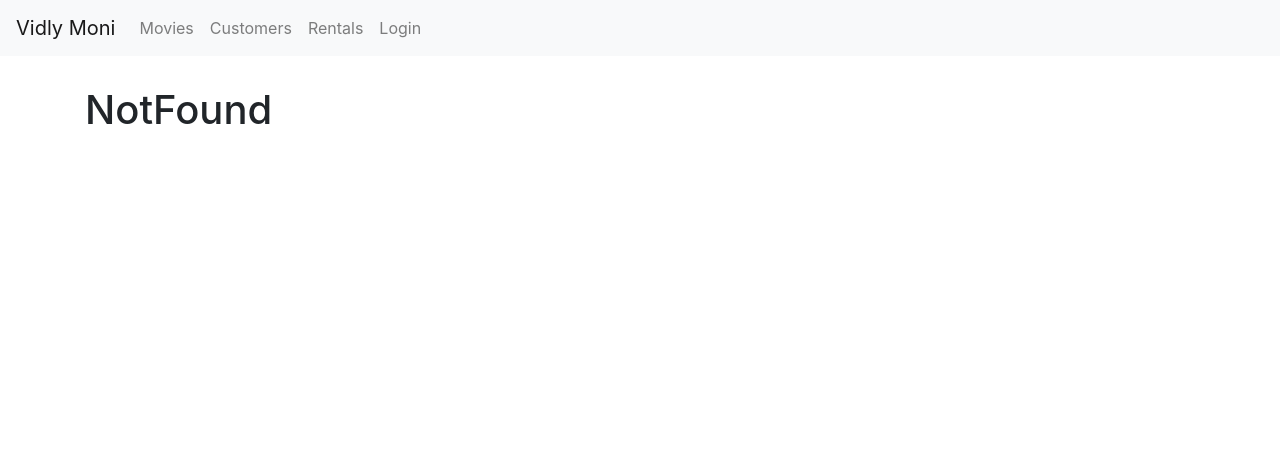
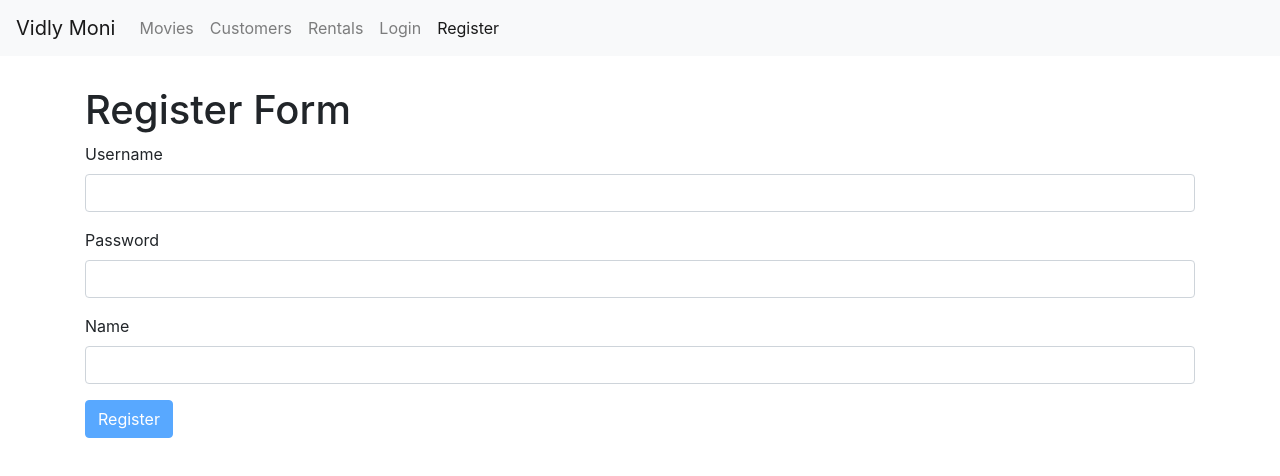
Before and after one commit to MonaliGanganeNeosoft/React-all, a React (Create React App) app: page /register in a window 1280 px wide. Before the commit this address led to /not-found. Shown: the top 476 px of the page. Built offline with nearby package versions, Linux system fonts and the light colour scheme.

Commit message:
Registerform is done

```diff
--- a/src/App.js
+++ b/src/App.js
@@ -7,6 +7,7 @@ import NotFound from "./components/notFound";
 import NavBar from "./components/navBar";
 import MovieForm from "./components/movieForm";
 import LoginForm from "./components/loginForm";
+import RegisterForm from "./components/registerForm";
 
 function App() {
   return (
@@ -15,6 +16,7 @@ function App() {
       <main className="container">
         <Switch>
           <Route path="/login" component={LoginForm} />
+          <Route path="/register" component={RegisterForm} />
           <Route path="/movies/:id" component={MovieForm} />
           <Route path="/movies" component={Movies}></Route>
           <Route path="/customers" component={Customers}></Route>
--- a/src/components/navBar.jsx
+++ b/src/components/navBar.jsx
@@ -31,6 +31,9 @@ const NavBar = () => {
           <NavLink className="nav-link" to="/login">
             Login
           </NavLink>
+          <NavLink className="nav-link" to="/register">
+            Register
+          </NavLink>
         </div>
       </div>
     </nav>
--- /dev/null
+++ b/src/components/registerForm.jsx
@@ -0,0 +1,36 @@
+import React from "react";
+import Joi from "joi-browser";
+import Form from "./common/form";
+
+class RegisterForm extends Form {
+  state = {
+    data: { username: "", password: "", name: "" },
+    errors: {},
+  };
+
+  schema = {
+    username: Joi.string().required().email().label("Uername"),
+    password: Joi.string().required().min(5).label("Password"),
+    name: Joi.string().required().label("Name"),
+  };
+  doSubmit = () => {
+    //call the server
+
+    console.log("Submiited");
+  };
+  render() {
+    return (
+      <>
+        <h1>Register Form</h1>
+        <form onSubmit={this.handleSubmit}>
+          {this.renderInput("username", "Username")}
+          {this.renderInput("password", "Password", "password")}
+          {this.renderInput("name", "Name")}
+          {this.renderButton("Register")}
+        </form>
+      </>
+    );
+  }
+}
+
+export default RegisterForm;
```
